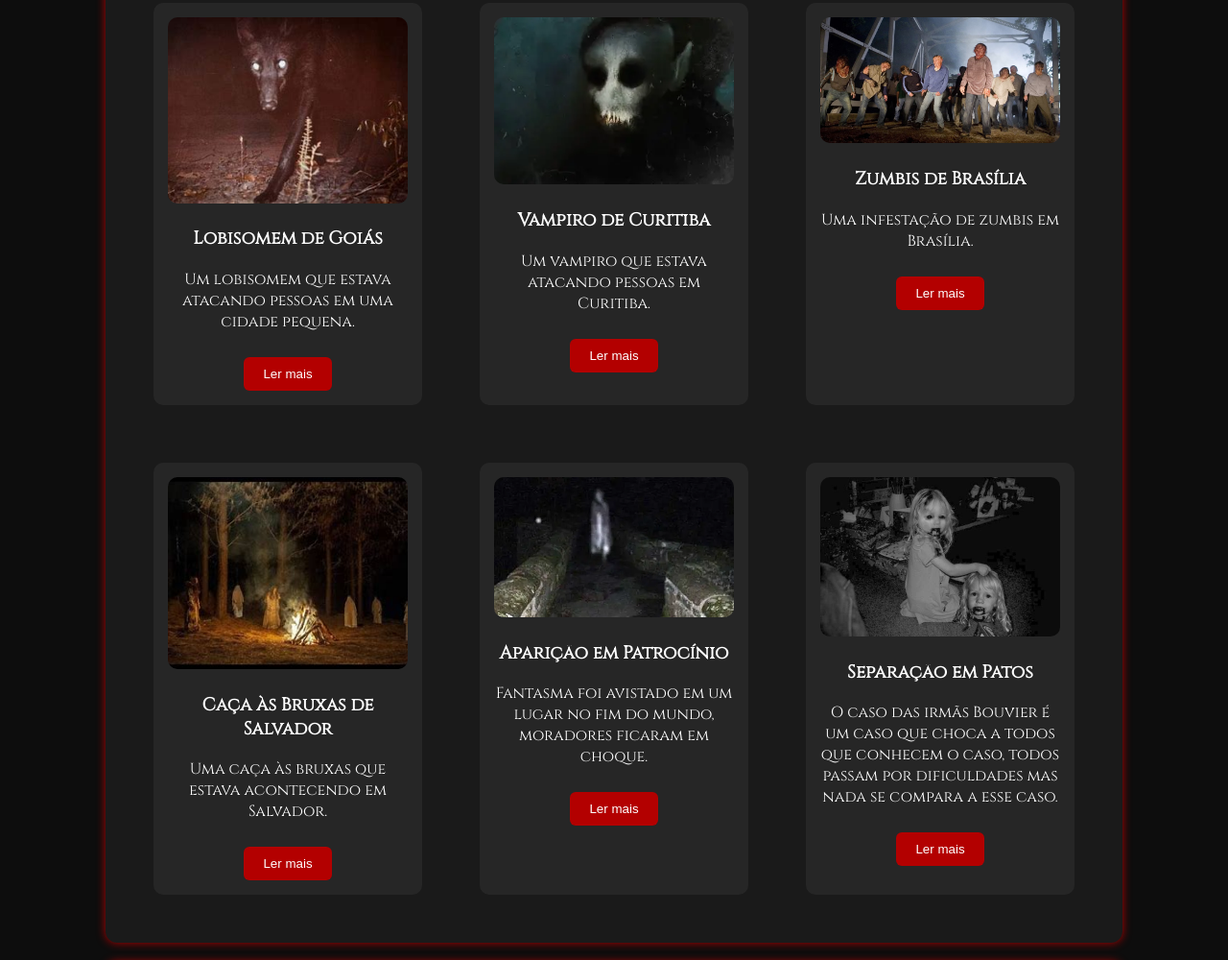
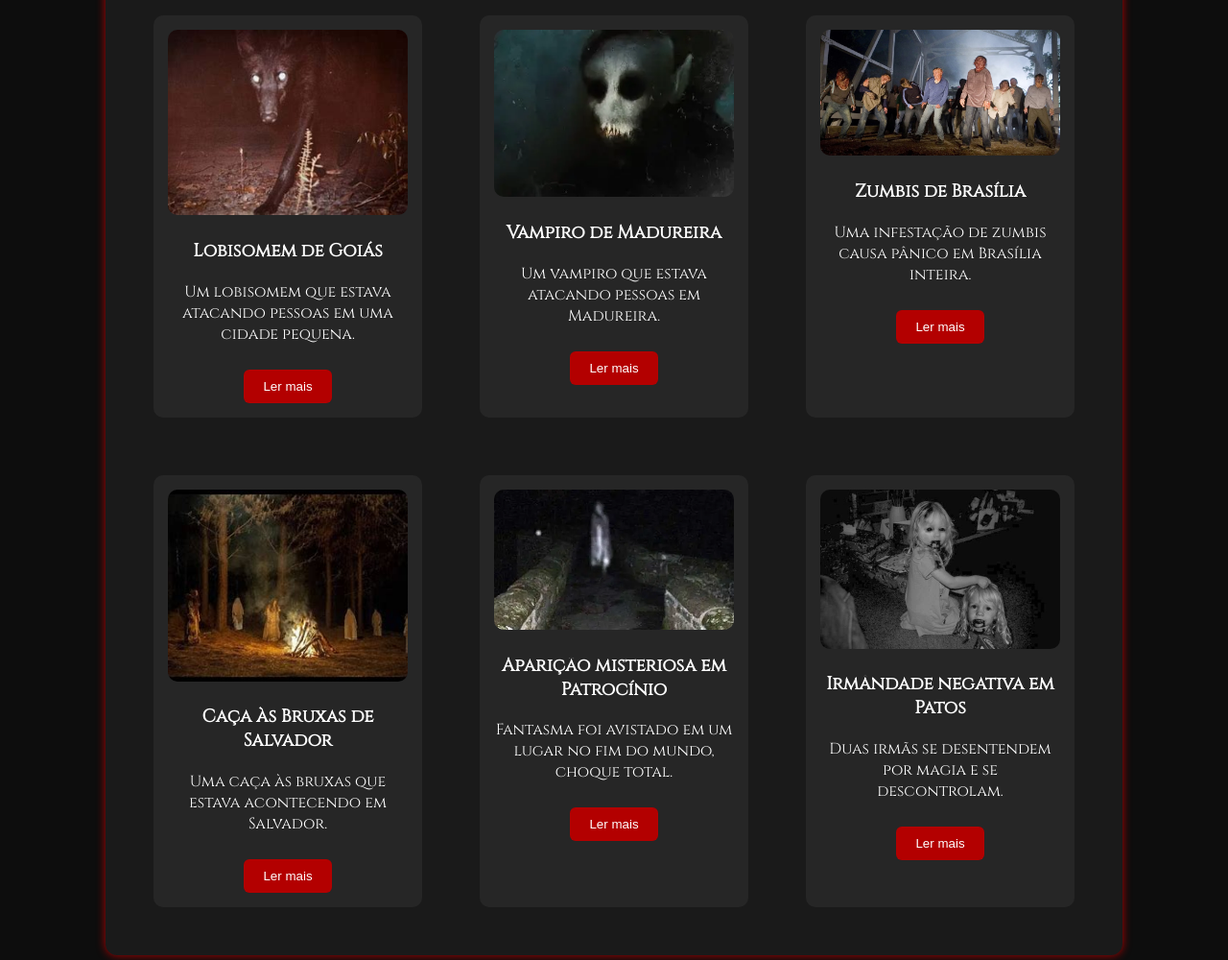
Before and after one commit to AnaLyzgiaReis/TRABALHO-SOBRENATURAL, a plain HTML site: page TRABALHO-SOBRENATURAL/HTML/index.html in a window 1280 px wide. Shown: the part 2644-3644 px from the top of the page at 96% size. Drawn offline with Linux system fonts and the light colour scheme.

Commit message:
att ultima
dkdskmskad

```diff
--- a/TRABALHO-SOBRENATURAL/HTML/index.html
+++ b/TRABALHO-SOBRENATURAL/HTML/index.html
@@ -177,7 +177,7 @@
                 <div class="card-caso">
                     <img src="../imagens/OIP (1).jpg" alt="Poltergeist de Uberaba" />
                     <h3>Poltergeist de Uberaba</h3>
-                    <p class="resumo">Caos causado em uma fazenda afastada.</p>
+                    <p class="resumo">Caos causado em uma fazenda afastada choca moradores.</p>
 
                     <div class="detalhes" style="display: none;">
                         <p>Moradores ouviram barulhos, portas batendo e objetos voando. Chamaram Dean e Sam, que
@@ -237,10 +237,10 @@
                 </div>
                 <div class="card-caso">
                     <img src="../imagens/OIP.webp" alt="Vampiro de Curitiba" />
-                    <h3>Vampiro de Curitiba</h3>
-                    <p class="resumo">Um vampiro que estava atacando pessoas em Curitiba.</p>
+                    <h3>Vampiro de Madureira</h3>
+                    <p class="resumo">Um vampiro que estava atacando pessoas em Madureira.</p>
                     <div class="detalhes" style="display: none;">
-                        <p>Um vampiro estava atacando pessoas em Curitiba, se alimentando do sangue dos moradores. Dean
+                        <p>Um vampiro estava atacando pessoas em Madureira, se alimentando do sangue dos moradores. Dean
                             e
                             Sam
                             descobriram que o vampiro era na verdade um antigo nobre que havia sido transformado em
@@ -253,7 +253,7 @@
                 <div class="card-caso">
                     <img src="../imagens/DEADLIEST-ZOMBIES-Planet-Terror.avif" alt="Zumbis de Brasília" />
                     <h3>Zumbis de Brasília</h3>
-                    <p class="resumo">Uma infestação de zumbis em Brasília.</p>
+                    <p class="resumo">Uma infestação de zumbis causa pânico em Brasília inteira.</p>
                     <div class="detalhes" style="display: none;">
                         <p>Uma infestação de zumbis estava causando pânico em Brasília. Dean e Sam descobriram que os
                             zumbis
@@ -282,9 +282,9 @@
                 </div>
 
                 <div class="card-caso">
-                    <img src="..\IMAGENS\fantasma.webp" alt="Aparição em Patrocínio" />
-                    <h3>Aparição em Patrocínio</h3>
-                    <p class="resumo">Fantasma foi avistado em um lugar no fim do mundo, moradores ficaram em choque.</p>
+                    <img src="..\IMAGENS\fantasma.webp" alt="Aparição misteriosa em Patrocínio " />
+                    <h3>Aparição misteriosa em Patrocínio</h3>
+                    <p class="resumo">Fantasma foi avistado em um lugar no fim do mundo, choque total.</p>
                     <div class="detalhes" style="display: none;">
                         <p>Moradores começaram a ouvir gritos e sinos de trem durante a madrugada, embora a estação
                             estivesse desativada há décadas. Dean e Sam foram chamados após uma menina desaparecer perto
@@ -298,8 +298,8 @@
 
                 <div class="card-caso">
                     <img src="../IMAGENS/dlskdlsd.jpg" alt="Separação em Patos" />
-                    <h3>Separação em Patos</h3>
-                    <p class="resumo">O caso das irmãs Bouvier é um caso que choca a todos que conhecem o caso, todos passam por dificuldades mas nada se compara a esse caso.</p>
+                    <h3>Irmândade negativa em Patos</h3>
+                    <p class="resumo">Duas irmãs se desentendem por magia e se descontrolam.</p>
                     <div class="detalhes" style="display: none;">
                         <p>Clara e Isabel Bouvier eram inseparáveis, moravam em Patos, até que um artefato antigo herdado da avó revelou a
                             verdade: apenas uma poderia controlar os poderes da linhagem. Isabel começou a adoecer
```
